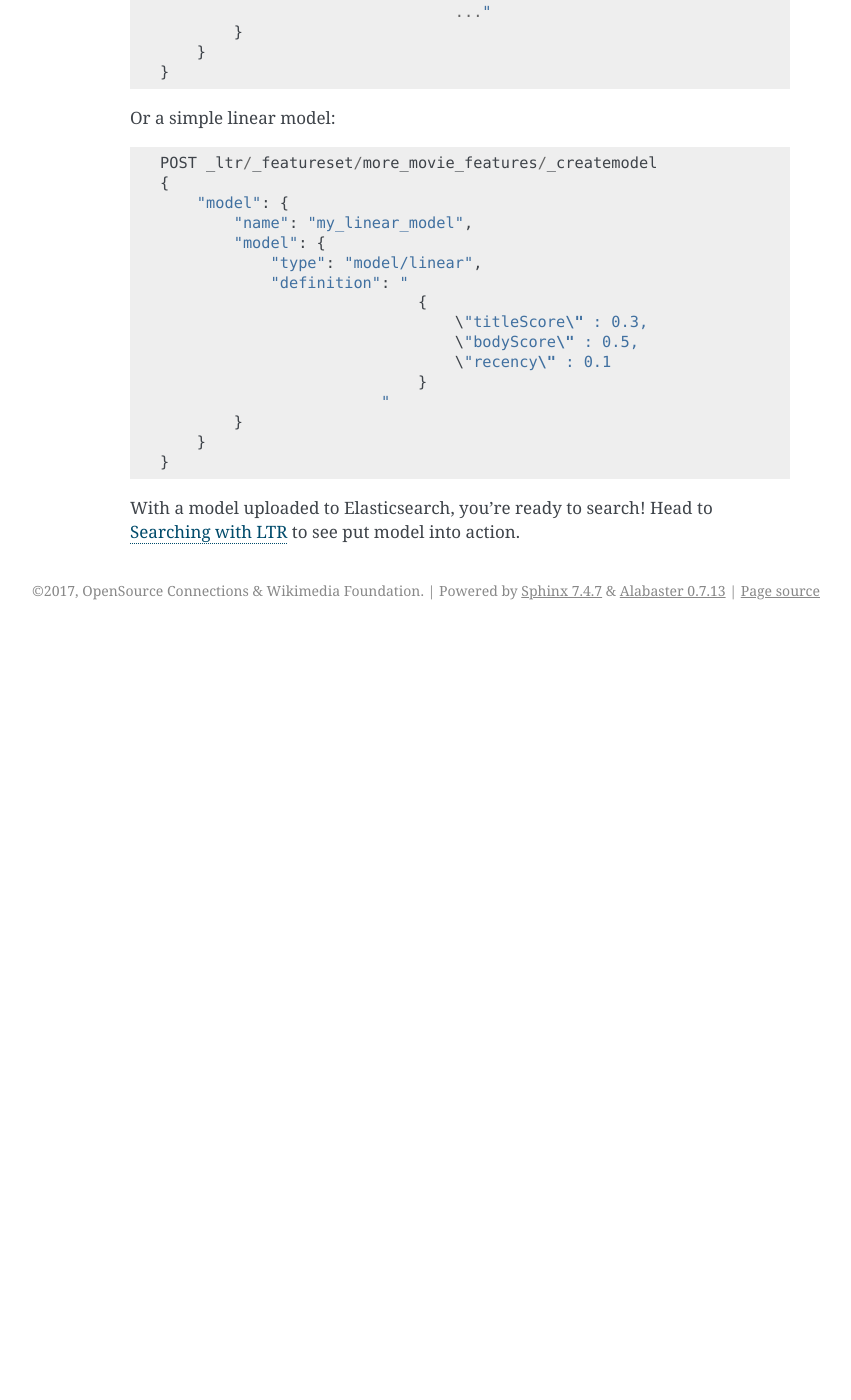
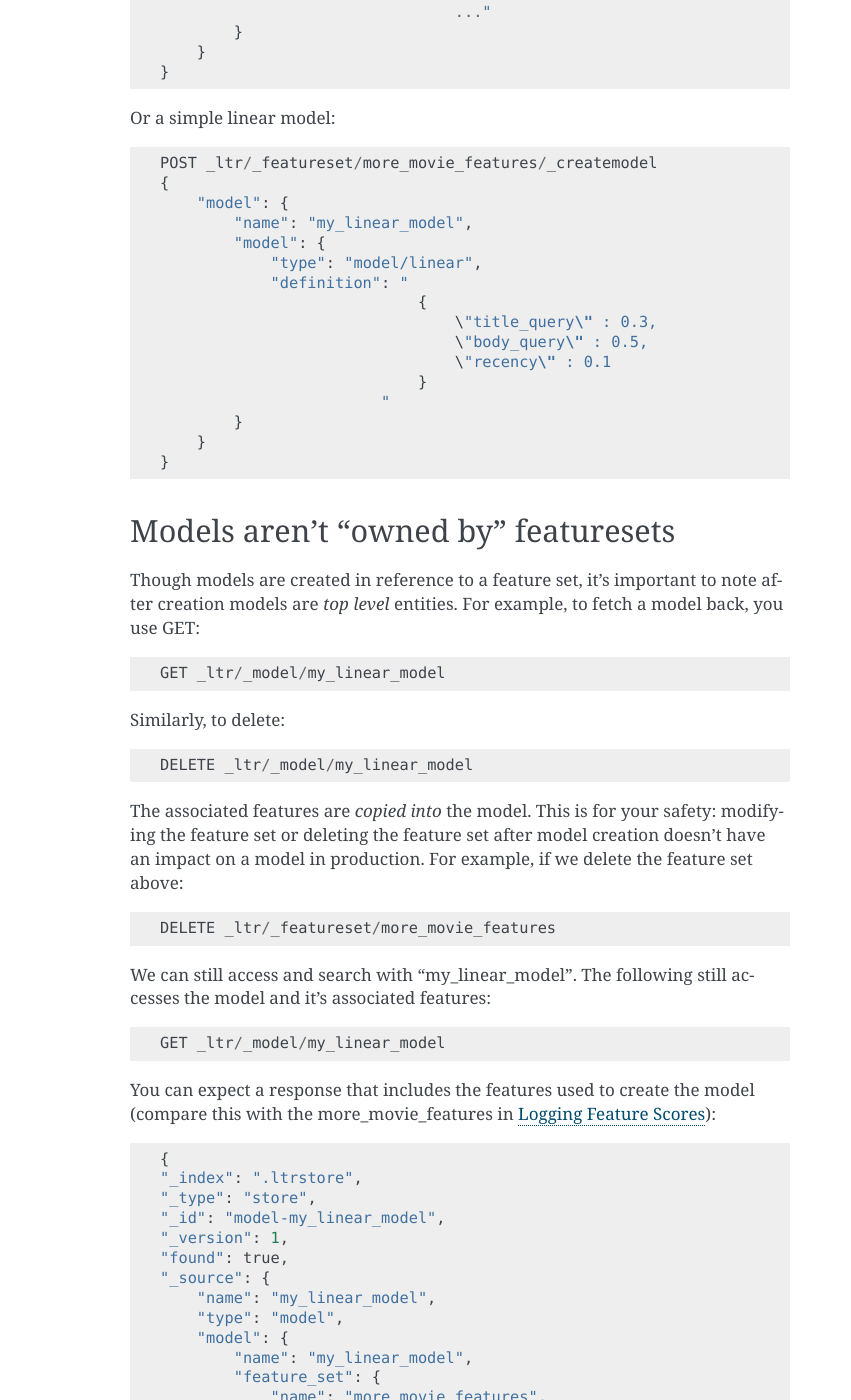
Before and after one commit to o19s/elasticsearch-learning-to-rank, a Sphinx documentation site: the page built from docs/training-models.rst, in a window 1280 px wide and 1400 px high, scrolled down 2730 px. Shown: the whole window, without its empty margins (290-1141 px from the left). Built offline with Sphinx 7.4.7, drawn with Linux system fonts in a browser that asks for light colours; pages that are not in the unit, such as notebooks, are missing from menus; before the commit the page ends 3360 px from its top, so only the background shows below that; some of the changed text lies outside the part shown.

Commit message:
Document model API

```diff
--- a/docs/training-models.rst
+++ b/docs/training-models.rst
@@ -56,8 +56,8 @@ Simple linear models
 Many types of models simply output linear weights of each feature such as linear SVM. The LTR model supports simple linear weights for each features, such as those learned from an SVM model or linear regression::
 
     {
-        "titleScore" : 0.3,
-        "bodyScore" : 0.5,
+        "title_query" : 0.3,
+        "body_query" : 0.5,
         "recency" : 0.1
     }
 
@@ -123,8 +123,8 @@ Or a simple linear model::
                 "type": "model/linear",
                 "definition": "
                                 {
-                                    \"titleScore\" : 0.3,
-                                    \"bodyScore\" : 0.5,
+                                    \"title_query\" : 0.3,
+                                    \"body_query\" : 0.5,
                                     \"recency\" : 0.1
                                 }
                             "
@@ -132,4 +132,65 @@ Or a simple linear model::
         }
     }
 
+
+===================
+Models aren't "owned by" featuresets
+===================
+
+Though models are created in reference to a feature set, it's important to note after creation models are *top level* entities. For example, to fetch a model back, you use GET::
+
+    GET _ltr/_model/my_linear_model
+
+Similarly, to delete::
+
+    DELETE _ltr/_model/my_linear_model
+
+The associated features are *copied into* the model. This is for your safety: modifying the feature set or deleting the feature set after model creation doesn't have an impact on a model in production. For example, if we delete the feature set above::
+
+    DELETE _ltr/_featureset/more_movie_features
+
+We can still access and search with "my_linear_model". The following still accesses the model and it's associated features::
+
+    GET _ltr/_model/my_linear_model
+
+You can expect a response that includes the features used to create the model (compare this with the more_movie_features in :doc:`logging-features`)::
+
+    {
+    "_index": ".ltrstore",
+    "_type": "store",
+    "_id": "model-my_linear_model",
+    "_version": 1,
+    "found": true,
+    "_source": {
+        "name": "my_linear_model",
+        "type": "model",
+        "model": {
+            "name": "my_linear_model",
+            "feature_set": {
+                "name": "more_movie_features",
+                "features": [
+                {
+                    "name": "body_query",
+                    "params": [
+                        "keywords"
+                        ],
+                     "template": {
+                        "match": {
+                            "overview": "{{keywords}}"
+                        }
+                    }
+                },
+                {
+                    "name": "title_query",
+                    "params": [
+                        "keywords"
+                    ],
+                    "template": {
+                        "match": {
+                            "title": "{{keywords}}"
+                        }
+                    }
+                }
+        ]}}}
+
 With a model uploaded to Elasticsearch, you're ready to search! Head to :doc:`searching-with-your-model` to see put model into action.
```
